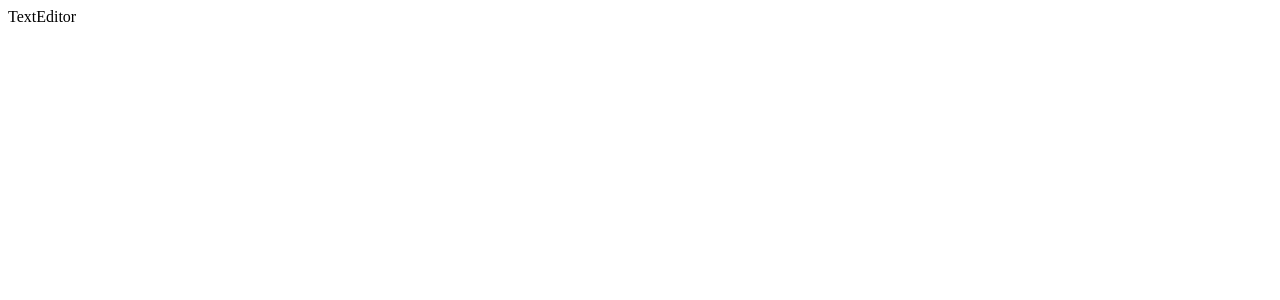
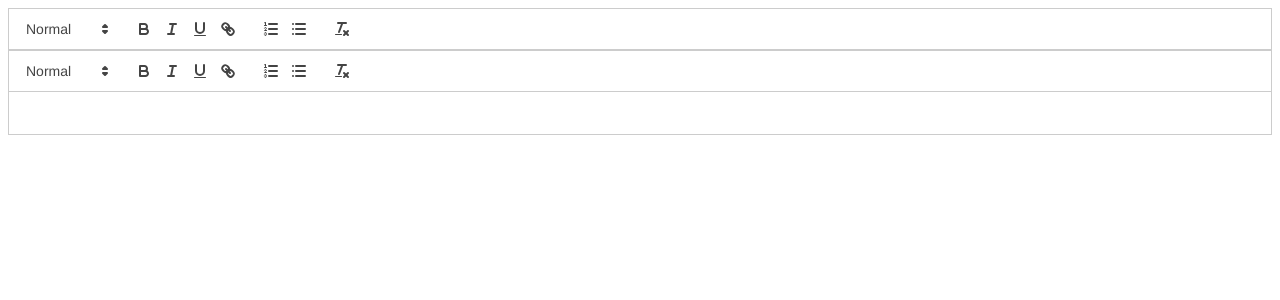
Before and after one commit to MarcelFeo/googledocs-clone, a React (Create React App) app: page / in a window 1280 px wide. Shown: the top 300 px of the page. Built offline with nearby package versions, Linux system fonts and the light colour scheme.

Commit message:
Add Quill

```diff
--- a/src/App.js
+++ b/src/App.js
@@ -2,7 +2,7 @@ import TextEditor from "./TextEditor";
 
 function App() {
   return (
-    <TextEditor>Opa.</TextEditor>
+    <TextEditor></TextEditor>
   );
 }
 
--- a/src/TextEditor.js
+++ b/src/TextEditor.js
@@ -1,7 +1,13 @@
-import React from 'react';
+import Quill from 'quill';
+import "quill/dist/quill.snow.css";
+import React, { useEffect } from 'react';
 
 export default function TextEditor() {
-  return (
-    <div>TextEditor</div>
+  useEffect(() => {
+    new Quill("#container", { theme: "snow" });
+  }, []);
+
+    return (
+    <div id="container"></div>
   )
 }
```
